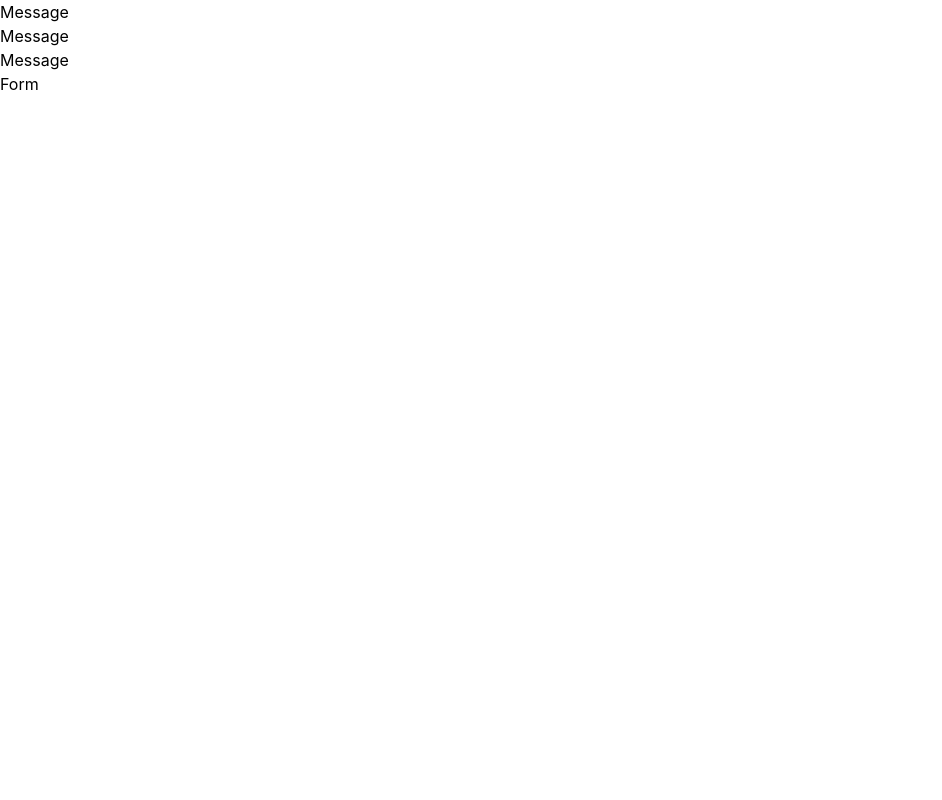
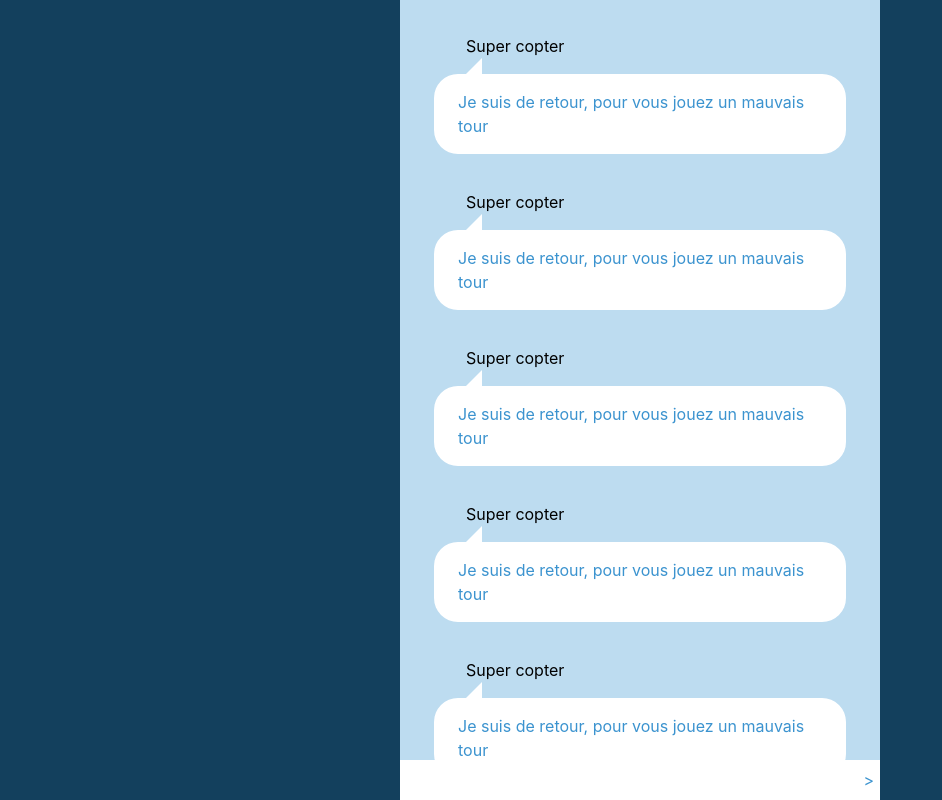
Before and after one commit to VinceBmmrt/ChatRoom-, a React (Vite) app: page / in a window 1280 px wide. Shown: the whole page, without its empty margins (0-942 px from the left). Built offline with nearby package versions, Linux system fonts and the light colour scheme.

Commit message:
Ajout des informations statiques dans nos composants + styles

```diff
--- a/src/components/App/App.scss
+++ b/src/components/App/App.scss
@@ -1,38 +1,11 @@
 @use '../../styles/variables' as v;
 
-.App {
-	text-align: center;
-
-	&-logo {
-		height: 40vmin;
-		pointer-events: none;
-
-		@media (prefers-reduced-motion: no-preference) {
-			animation: App-logo-spin infinite 20s linear;
-		}
-	}
-
-	&-header {
-		background-color: v.$color-bg;
-		min-height: 100vh;
-		display: flex;
-		flex-direction: column;
-		align-items: center;
-		justify-content: center;
-		font-size: calc(10px + 2vmin);
-		color: v.$color;
-	}
-
-	&-link {
-		color: v.$color-primary;
-	}
+.app {
+  max-width: 30rem;
+  margin: 0 auto;
+  height: 100vh;
+  background-color: v.$light-blue;
+  display: flex;
+  flex-direction: column;
+  justify-content: space-between;
 }
-
-@keyframes App-logo-spin {
-	from {
-		transform: rotate(0deg);
-	}
-	to {
-		transform: rotate(360deg);
-	}
-}
--- /dev/null
+++ b/src/components/Form/Form.scss
@@ -0,0 +1,26 @@
+@use '../../styles/variables' as v;
+
+.form {
+  background-color: #fff;
+  display: flex;
+
+  &__input {
+    flex-grow: 1;
+    border: none;
+    height: 2.5rem;
+    padding: 0 1rem;
+    outline: none;
+
+    &:focus {
+      border-bottom: 2px solid v.$text-blue;
+      color: v.$text-blue;
+    }
+  }
+
+  &__button {
+    border: none;
+    background-color: transparent;
+    color: v.$text-blue;
+    cursor: pointer;
+  }
+}
--- a/src/components/Form/Form.tsx
+++ b/src/components/Form/Form.tsx
@@ -1,5 +1,14 @@
+import './Form.scss';
+
 function Form() {
-  return <div>Form</div>;
+  return (
+    <form className="form">
+      <input className="form__input" />
+      <button type="submit" className="form__button">
+        &gt;
+      </button>
+    </form>
+  );
 }
 
 export default Form;
--- /dev/null
+++ b/src/components/Message/Message.scss
@@ -0,0 +1,34 @@
+@use '../../styles/variables' as v;
+
+.message {
+  margin-bottom: 1rem;
+  border: 2px solid transparent;
+  border-radius: 1.5rem;
+
+  &:hover {
+    border-color: #f0f;
+  }
+
+  &__author {
+    padding: 1rem 2rem;
+  }
+
+  &__content {
+    background-color: #fff;
+    min-width: 10rem;
+    padding: 1rem 1.5rem;
+    border-radius: 1.5rem;
+    color: v.$text-blue;
+    position: relative;
+
+    &::before {
+      position: absolute;
+      content: '';
+      border: 0.5rem solid #fff;
+      border-top-color: transparent;
+      border-left-color: transparent;
+      top: -1rem;
+      left: 2rem;
+    }
+  }
+}
--- a/src/components/Message/Message.tsx
+++ b/src/components/Message/Message.tsx
@@ -1,5 +1,14 @@
+import './Message.scss';
+
 function Message() {
-  return <div>Message</div>;
+  return (
+    <div className="message">
+      <div className="message__author">Super copter</div>
+      <div className="message__content">
+        Je suis de retour, pour vous jouez un mauvais tour
+      </div>
+    </div>
+  );
 }
 
 export default Message;
--- /dev/null
+++ b/src/components/MessageList/MessageList.scss
@@ -0,0 +1,5 @@
+.message-list {
+  padding: 1rem 2rem;
+
+  overflow-y: auto;
+}
--- a/src/components/MessageList/MessageList.tsx
+++ b/src/components/MessageList/MessageList.tsx
@@ -1,11 +1,15 @@
 import Message from '../Message/Message';
+import './MessageList.scss';
 
 function MessageList() {
   return (
-    <div>
+    <div className="message-list">
       <Message />
       <Message />
       <Message />
+      {Array.from({ length: 50 }).map(() => (
+        <Message />
+      ))}
     </div>
   );
 }
--- a/src/styles/_variables.scss
+++ b/src/styles/_variables.scss
@@ -1,3 +1,4 @@
-$color: #fff;
-$color-primary: #61dafb;
-$color-bg: #282c34;
+$gray: #7a7c79;
+$dark-blue: #13405d;
+$light-blue: #bddcf0;
+$text-blue: #3b93cf;
--- a/src/styles/index.scss
+++ b/src/styles/index.scss
@@ -8,6 +8,7 @@ body {
     sans-serif;
   -webkit-font-smoothing: antialiased;
   -moz-osx-font-smoothing: grayscale;
+  background-color: v.$dark-blue;
 }
 
 code {
```
Lines whose indentation alone changed are shown as unchanged.
